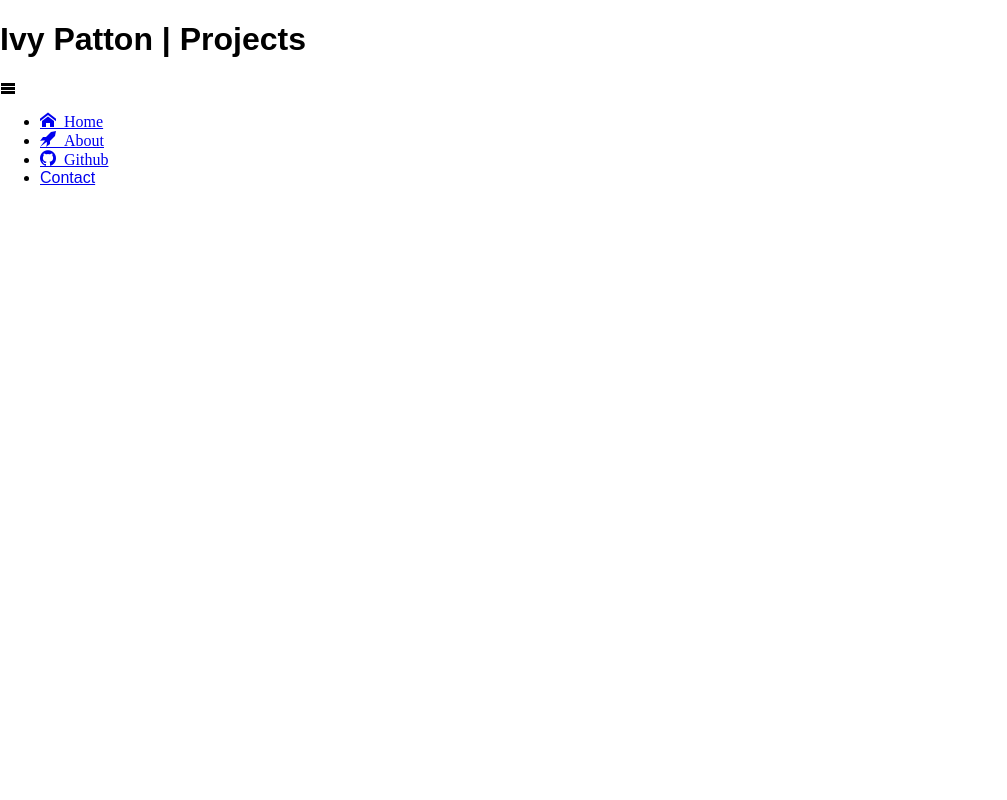
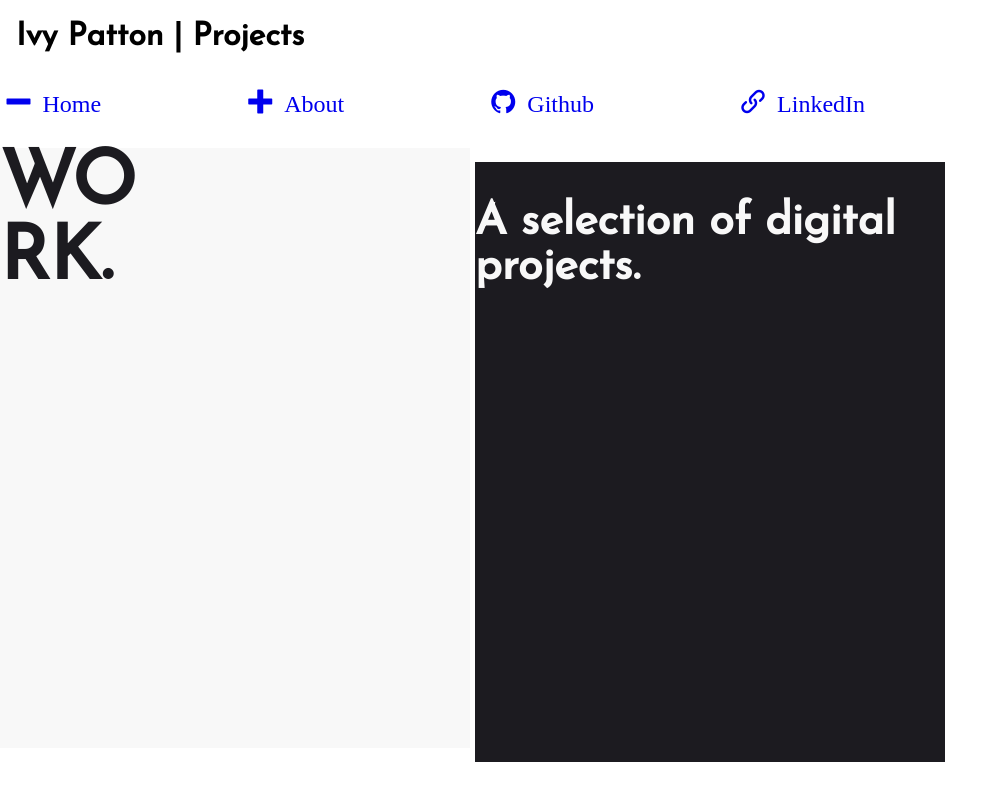
Before and after one commit to lilaivy/portfolio, a plain HTML site: page index.html in a window 1280 px wide. Shown: the whole page, without its empty margins (0-1007 px from the left). Drawn offline with Linux system fonts and the light colour scheme; files whose address does not match are found by name.

Commit message:
made burger responsive and added divs

```diff
--- a/index.html
+++ b/index.html
@@ -3,12 +3,15 @@
 <head>
     <meta charset="UTF-8">
      <meta name='viewport' content='width=device-width, initial-scale=1'>
-    <title>Ivy's Projects</title>
+    <title>Ivy's Portfolio</title>
     <link rel="stylesheet" href="vendor/styles/normalize.css">
     <link rel="stylesheet" href="vendor/icons.css">
     <link rel="stylesheet" href="styles/base.css">
     <link rel="stylesheet" href="styles/layout.css">
-    <link rel="stylesheet" href="styles/modules.css">
+    <link rel="stylesheet" href="styles/module.css">
+    <!-- Fonts -->
+    <link href="https://fonts.googleapis.com/css?family=Libre+Baskerville:400i" rel="stylesheet">
+    <link href="https://fonts.googleapis.com/css?family=Josefin+Sans" rel="stylesheet">
 </head>
  <body>
     <header class="site-header clearfix">
@@ -18,13 +21,19 @@
       <nav class="main-nav">
         <div class='icon-menu'></div>
         <ul>
-          <li class="tab" data-content="articles"><a href="#" class="icon-home"> Home</a></li>
-          <li class="tab" data-content="about"><a href="#" class="icon-rocket"> About</a></li>
-          <li><a href="http://github.com/" target="_blank"  class="icon-github"> Github</a></li>
-          <li><a href="http://twitter.com/codefellowsSEA" target="_blank" class=""> Contact</a></li>
+          <li class="tab"><a href="index.html" class="icon-minus"> Home</a></li>
+          <li class="tab"><a href="about.html" class="icon-plus"> About</a></li>
+          <li class="tab"><a href="https://github.com/lilaivy" class="icon-github"> Github</a></li>
+          <li class="tab"><a href="https://www.linkedin.com/in/ivy-patton-655b2820/" class="icon-link"> LinkedIn</a></li>
         </ul>
       </nav>
     </header>
-
+    <div id="work_intro">
+      <span class="work_title">WO</span><br>
+      <span class="work_title">RK<class="period">.</span>
+    </div>
+    <div id="projects_intro">
+      <h2 id="projects_section_title">A selection of digital projects.</h2>
+    </div>
 </body>
 </html>
--- a/styles/base.css
+++ b/styles/base.css
@@ -0,0 +1,20 @@
+
+body {
+  font-size: 100%;
+ font-family: 'Josefin Sans', sans-serif;
+}
+
+/*LINK STYLES*/
+
+a, a:link, a:active {
+  text-decoration: none;
+  color: 28,27,32;
+}
+
+a:hover, a:focus {
+  color: #777;
+}
+
+a:visited {
+  color: #AAA;
+}
--- a/styles/layout.css
+++ b/styles/layout.css
@@ -0,0 +1,6 @@
+#work_intro{
+    display: inline-block;
+}
+#projects_intro{
+    display: inline-block;
+}
--- a/styles/module.css
+++ b/styles/module.css
@@ -0,0 +1,84 @@
+.site-header {
+  background: 225,225,225;
+}
+
+.heading-group-h1 {
+  float: left;
+  padding: 0 0 .2em 1em;
+}
+
+.icon-menu {
+  font-size:2em;
+  text-align: right;
+  padding-right: 1em;
+}
+
+.main-nav {
+  padding: 0.1em;
+}
+
+.main-nav ul {
+  display: none;
+  padding: 0;
+  list-style: none;
+  clear: both;
+}
+
+.main-nav:hover ul {
+  display: block;
+}
+
+.main-nav li {
+  margin-right: .4em;
+  font-size: 1.5em;
+  padding: .5em .2em;
+
+}
+
+/*WORK & PROJECTS STYLE*/
+#work_intro{
+  background-color: rgb(248, 248, 248);
+  height: 600px;
+  width: 470px;
+}
+
+.work_title{
+color:rgb(28,27,32);
+font-size:75px;
+font-weight: bolder;
+}
+
+/*.period{
+color:rgb(216, 216, 216);
+font-size:75px;
+}*/
+
+#projects_intro{
+  background-color: rgb(28,27,32);
+  height: 600px;
+  width: 470px;
+}
+
+#projects_section_title{
+  color:rgb(248, 248, 248);
+  font-weight: bolder;
+  font-size: 45px;
+
+}
+
+
+@media only screen and (min-width:640px){
+  .icon-menu{
+    display:none;
+  }
+  .main-nav ul {
+    display:block;
+
+  }
+  .main-nav li {
+    display:inline-block;
+    border: none;
+    padding-right: 10%;
+
+  }
+}
```
Also changed, not shown: about.html (added).
